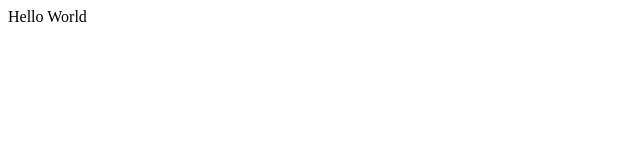
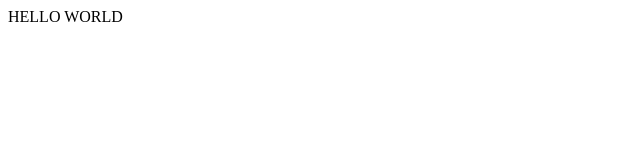
Before and after one commit to rafaelvieiramg/git101, a plain HTML site: page index.html in a window 1280 px wide. Shown: the full height of the page, 0-640 px from the left. Drawn offline with Linux system fonts and the light colour scheme.

Commit message:
Alteração Hello World

```diff
--- a/index.html
+++ b/index.html
@@ -1,6 +1,6 @@
 <html>
 <body>
-    Hello World
+    HELLO WORLD
 </body>
 
 </html>
```
